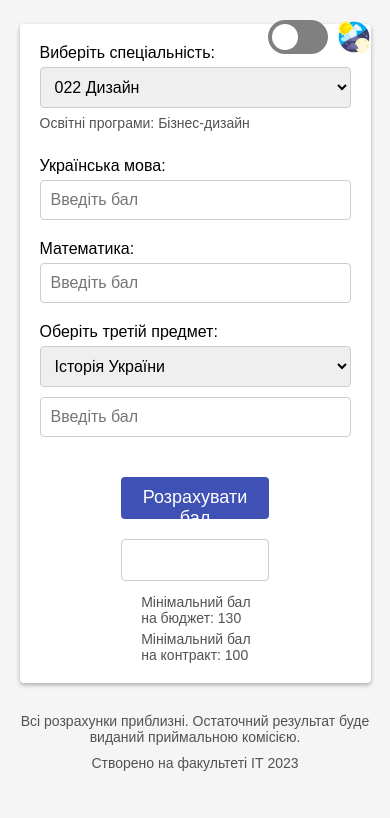
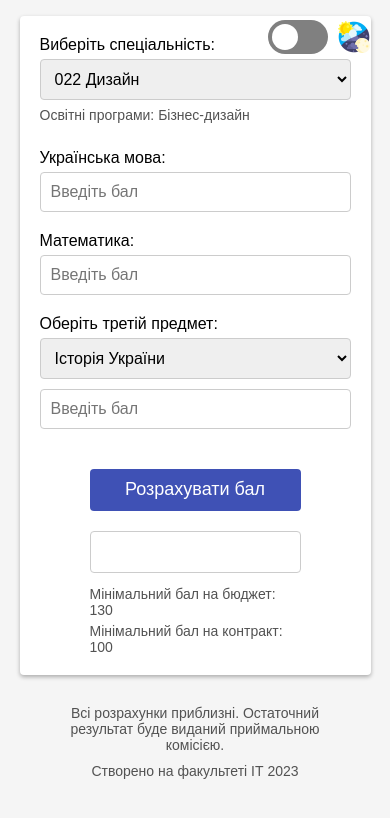
Before and after one commit to GoncharovNikit/univ-project, a PHP site: page / in a window 390 px wide. Shown: the top 818 px of the page. Run offline with PHP 8.4, Linux system fonts and the light colour scheme.

Commit message:
adaptivity

```diff
--- a/css/index.css
+++ b/css/index.css
@@ -216,6 +216,7 @@ button[type="submit"] {
     margin-top: 30px;
     font-size: 14px;
     color: #525252;
+    width: 70%;
 }
 
 body.dark #label-below {
@@ -257,3 +258,15 @@ footer {
         padding-left: 20px;
     }
 }
+
+@media(max-width: 560px) {
+    .mark-results, button[type="submit"] {
+        width: 100%;
+    }
+}
+
+@media(max-width: 450px) {
+    #score-budget, #score-contract {
+        padding-left: 0;
+    }
+}
```
